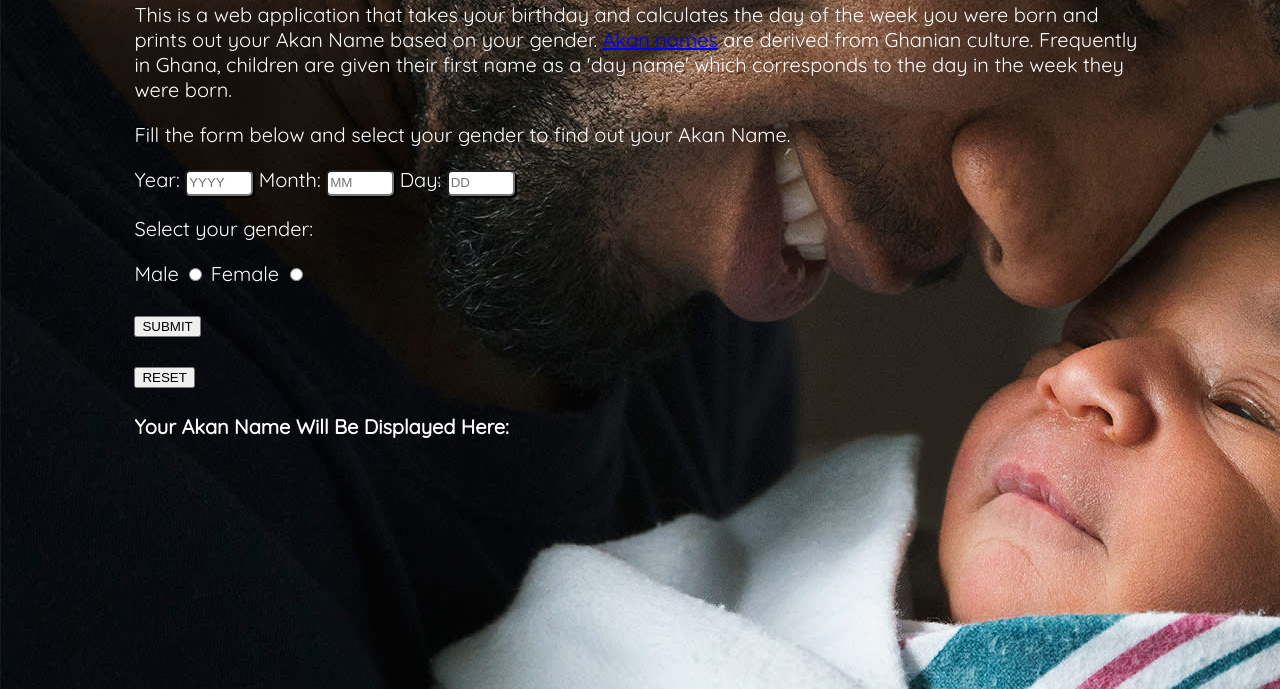
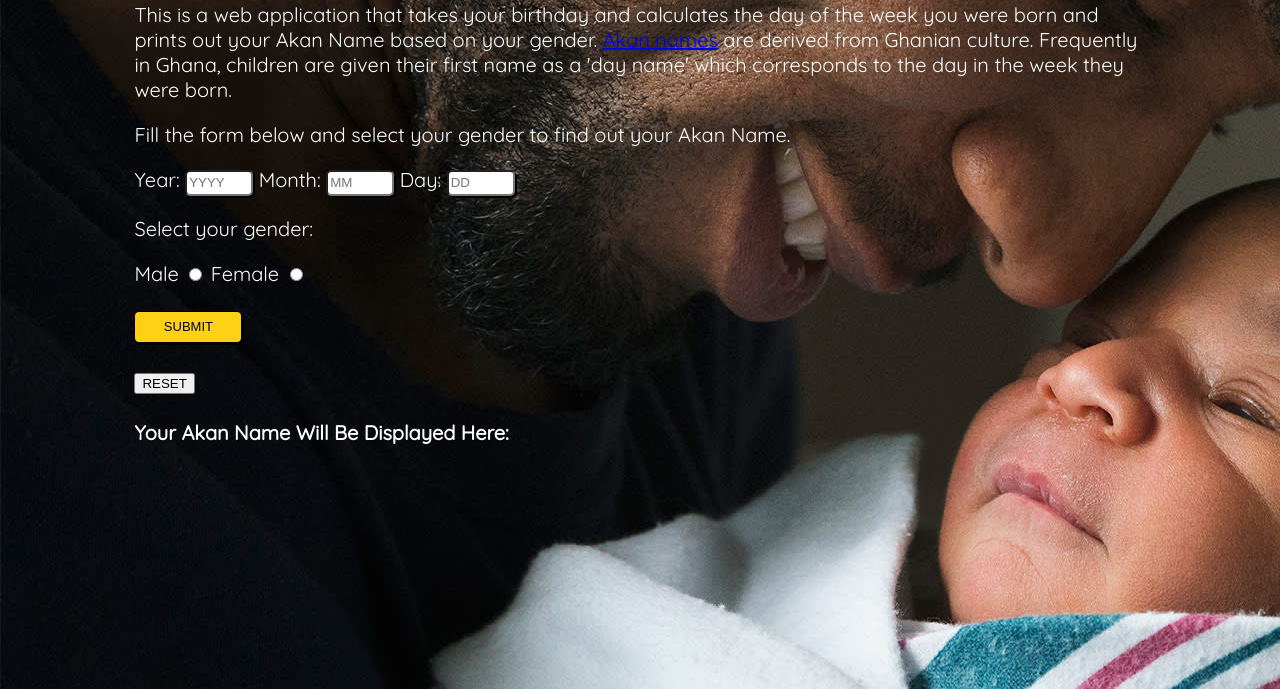
Before and after one commit to fchirchir/akan-name, a plain HTML site: page index.html in a window 1280 px wide. Shown: the part 111-800 px from the top of the page. Drawn offline with Linux system fonts and the light colour scheme; a script that the page names is missing.

Commit message:
Add get name input styling

```diff
--- a/css/styles.css
+++ b/css/styles.css
@@ -35,3 +35,15 @@ body{
     height: 20px;
     box-shadow: 2px 2px #000000;
   }
+
+  #get-name{
+    border-radius: 5px;
+    color: #000000;
+    background-color: #FCD116;
+    text-align: center;
+    border: solid 1px #000000;
+    width: 108px;
+    height: 32px;
+    font-size: 13px;
+    box-shadow: 2px 2px #000000;
+  }
```
